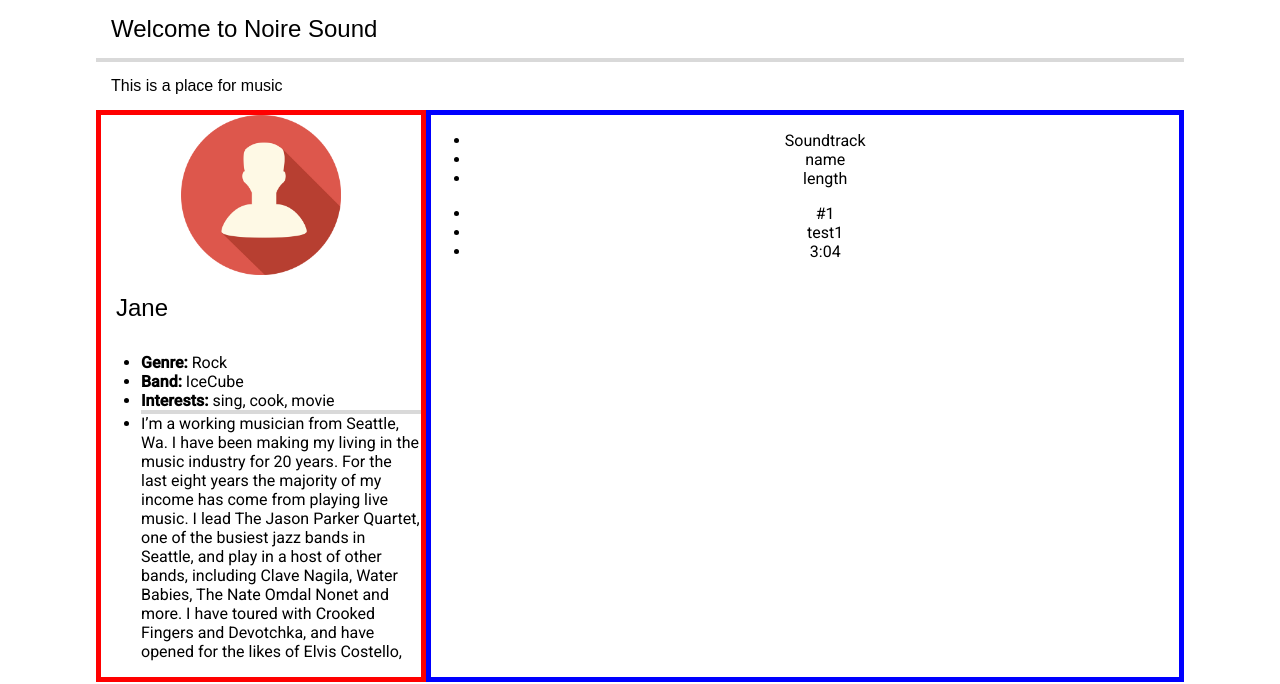
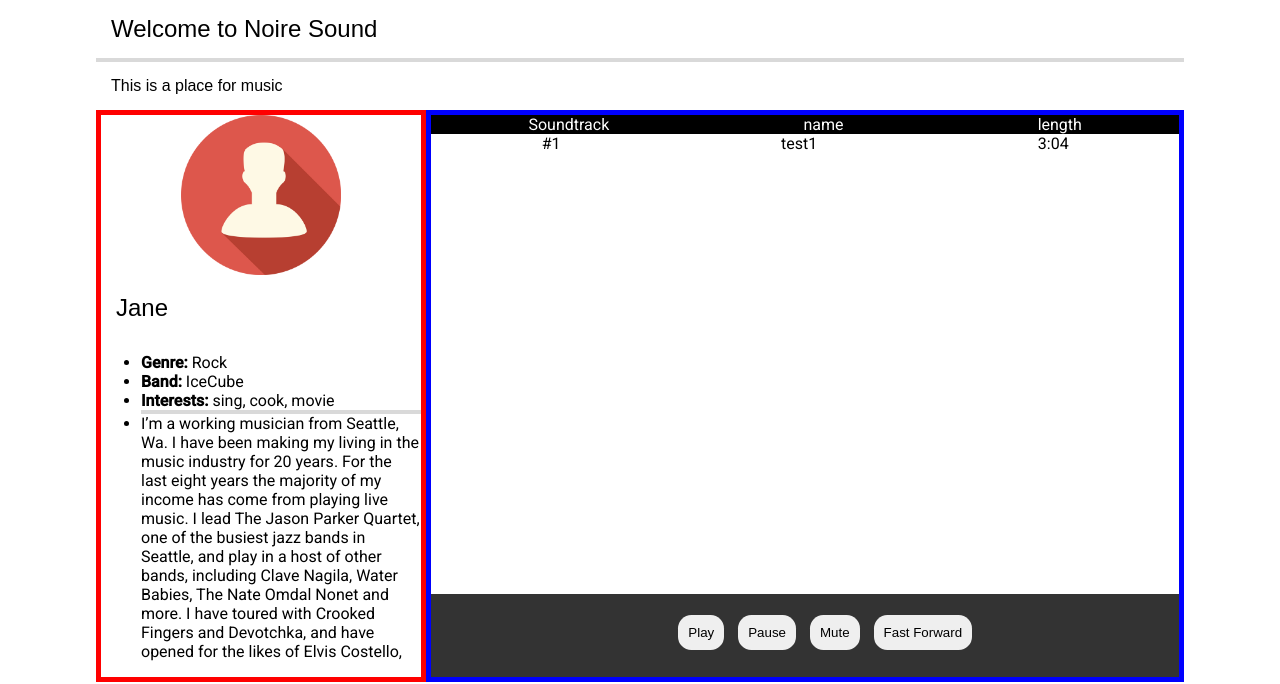
Before and after one commit to yuehkchou/dot-wavesurfer, a website: page client/jane.html in a window 1280 px wide. Shown: the top 684 px of the page. Drawn offline with nearby package versions, Linux system fonts and the light colour scheme; a script that the page names is missing.

Commit message:
style() player framework jane.html

```diff
--- a/client/jane.html
+++ b/client/jane.html
@@ -12,6 +12,7 @@
     <!-- Begin Section -->
     <div class="content">
       <article>
+
         <div class="container">
           <h2>Welcome to Noire Sound</h2>
           <hr />
@@ -45,7 +46,7 @@
               </div>
             </div>
             <div class="article-7">
-              <div class="article-player">
+              <div class="article-list">
                 <ul class="audio-th">
                   <li>
                     Soundtrack
@@ -61,6 +62,15 @@
                   <li>#1</li>
                   <li>test1</li>
                   <li>3:04</li>
+                </ul>
+              </div>
+              <div class="article-player">
+                <ul class="audio-player-ctrl">
+                  <button>Play</button>
+                  <button>Pause</button>
+                  <button>Mute</button>
+                  <button>Fast Forward</button>
+
                 </ul>
               </div>
             </div>
--- a/client/styles/style.css
+++ b/client/styles/style.css
@@ -167,6 +167,10 @@ footer {
   border-style: solid;
   border-color: blue;
   border-width: 5px;
+  display: -webkit-flex;
+     display: flex;
+     -webkit-flex-direction: column;
+     flex-direction: column;
 }
 .profile-detail {
   text-align: left;
@@ -175,13 +179,34 @@ footer {
   width: 50%;
   height: auto;
 }
-.audio-list {
-  display: inline-flex;
+.article-list {
+  height: 86%;
+}
+.article-player {
+  background: #333;
+  height: 15%;
+  width: 100%;
 }
 .audio-th {
+  margin:0px;
+  padding: 0px;
+  color: #fff;
+  background: #000;
+  list-style: none;
   display: flex;
-  flex-flow: column;
+  justify-content: space-around;
+  width: 100%;
+  /*flex-direction: row;*/
 }
 .audio-td {
-
+  margin:0px;
+  padding: 0px;
+  list-style: none;
+  display: flex;
+  justify-content: space-around;
+  width: 100%;
 }
+.audio-player-ctrl {
+  position: relative;
+  bottom: 0px;
+}
```
